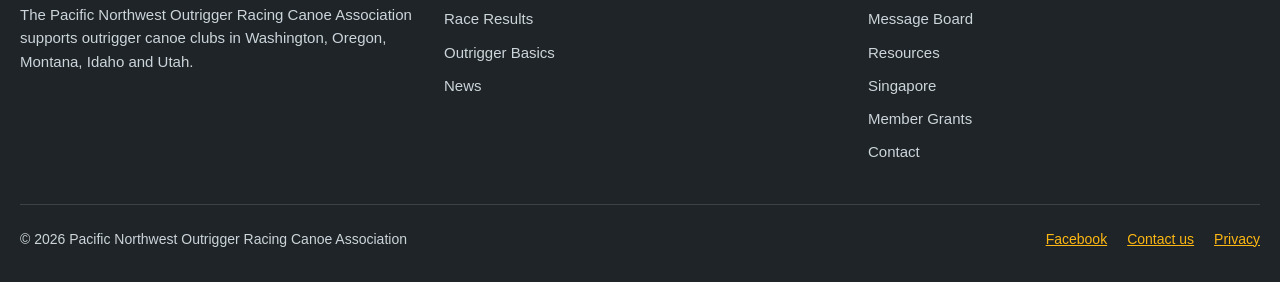
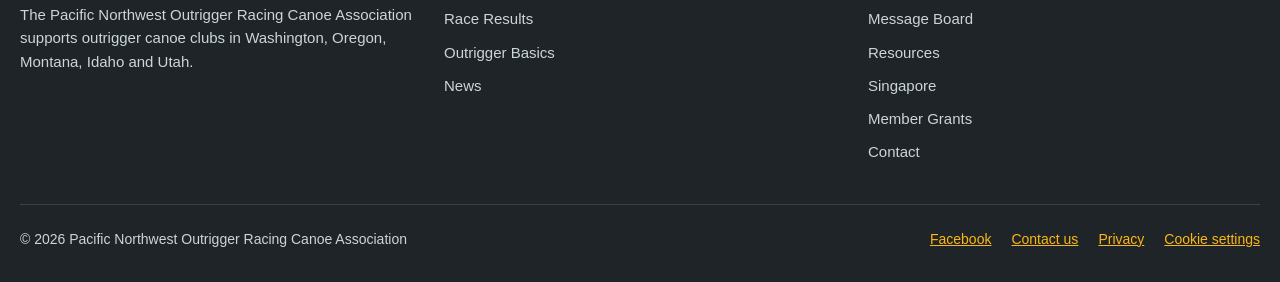
Before and after one commit to pnworca/pnworca-website, an Eleventy site: page src/index.njk in a window 1280 px wide. Shown: the part 8388-8670 px from the top of the page. Built offline with nearby package versions, Linux system fonts and the light colour scheme; Eleventy itself is replaced by a stand-in of ours; files that its build step writes are made by us from their sources; a web font is replaced by a local one.

Commit message:
Update footer.njk

```diff
--- a/src/_includes/partials/footer.njk
+++ b/src/_includes/partials/footer.njk
@@ -20,6 +20,7 @@
 <a href="https://www.facebook.com/pacificnorthwestoutrigger/" style="color: #FDB714">Facebook</a>
 <a href="/contact/" style="color: #FDB714">Contact us</a>
 <a href="/privacy/" style="color: #FDB714">Privacy</a>
+<a href="#" data-cc="show-preferencesModal" style="color: #FDB714">Cookie settings</a>
 </div>
 </div>
 </div>
```
